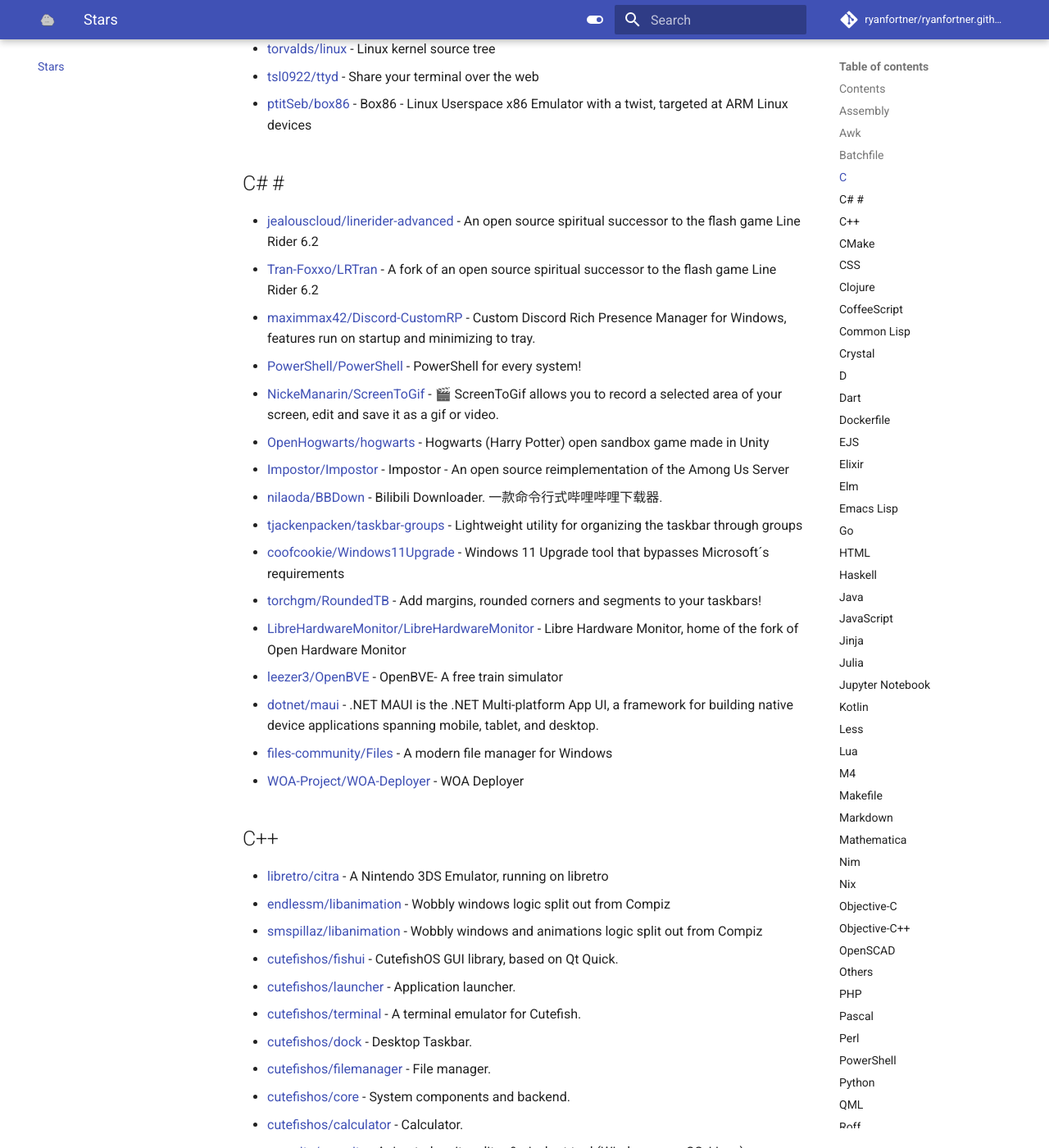
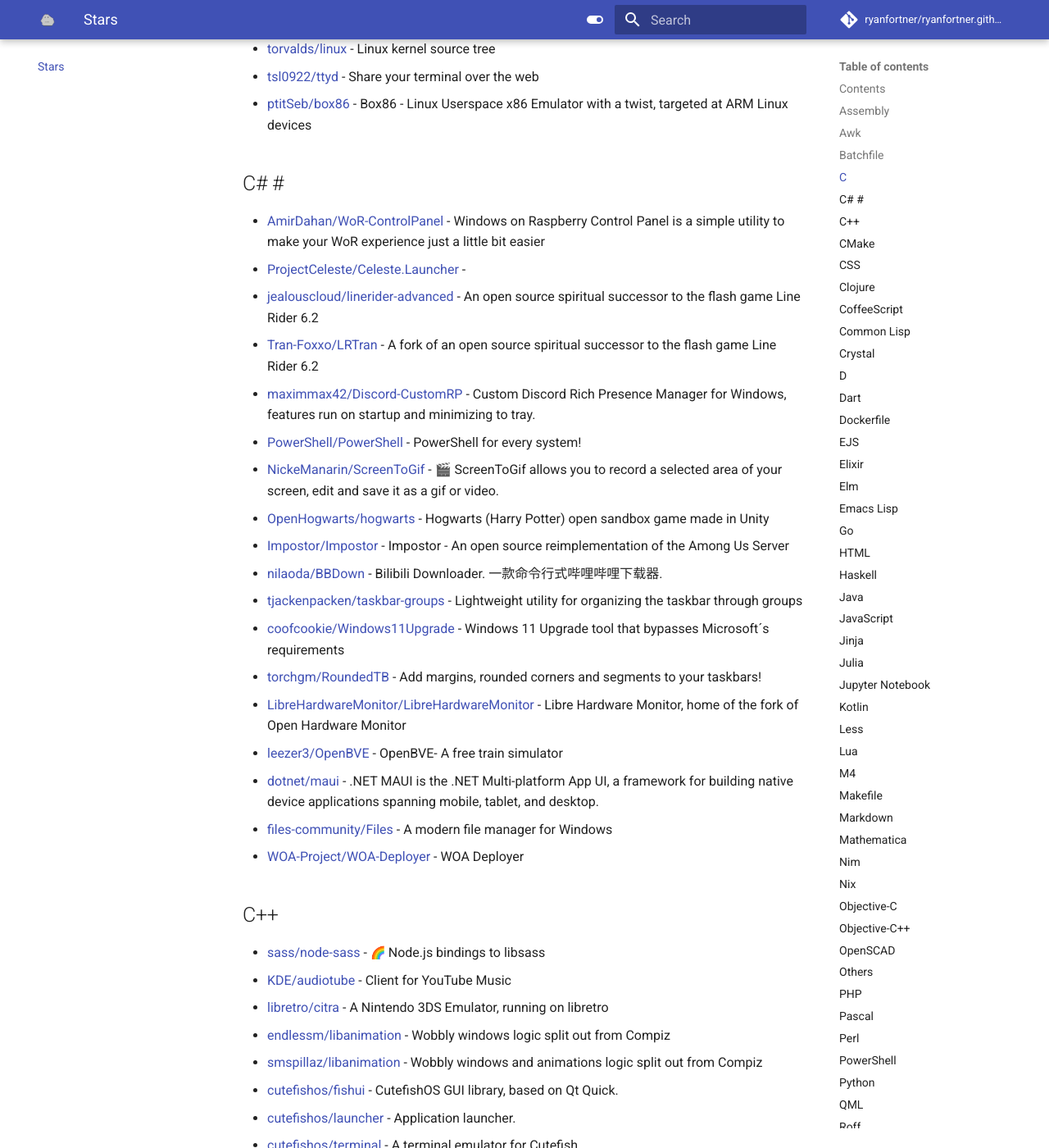
Before and after one commit to ryanfortner/ryanfortner.github.io, an MkDocs documentation site: the page built from docs/stars.md, in a window 1280 px wide and 1400 px high, scrolled down 10112 px. Shown: the whole window at 82% size. Built offline with MkDocs 1.6.1 and Material for MkDocs 9.7.7, drawn with Linux system fonts in a browser that asks for light colours; emoji names are drawn with the system emoji font; comment, search, counter and statistics services are not loaded; some of the changed text lies outside the part shown.

Commit message:
update stars.md

```diff
--- a/docs/stars.md
+++ b/docs/stars.md
@@ -255,6 +255,8 @@
 
 ## C# #
 
+- [AmirDahan/WoR-ControlPanel](https://github.com/AmirDahan/WoR-ControlPanel) - Windows on Raspberry Control Panel is a simple utility to make your WoR experience just a little bit easier
+- [ProjectCeleste/Celeste.Launcher](https://github.com/ProjectCeleste/Celeste.Launcher) -
 - [jealouscloud/linerider-advanced](https://github.com/jealouscloud/linerider-advanced) - An open source spiritual successor to the flash game Line Rider 6.2
 - [Tran-Foxxo/LRTran](https://github.com/Tran-Foxxo/LRTran) - A fork of an open source spiritual successor to the flash game Line Rider 6.2
 - [maximmax42/Discord-CustomRP](https://github.com/maximmax42/Discord-CustomRP) - Custom Discord Rich Presence Manager for Windows, features run on startup and minimizing to tray.
@@ -274,6 +276,8 @@
 
 ## C++
 
+- [sass/node-sass](https://github.com/sass/node-sass) - :rainbow: Node.js bindings to libsass
+- [KDE/audiotube](https://github.com/KDE/audiotube) - Client for YouTube Music
 - [libretro/citra](https://github.com/libretro/citra) - A Nintendo 3DS Emulator, running on libretro
 - [endlessm/libanimation](https://github.com/endlessm/libanimation) - Wobbly windows logic split out from Compiz
 - [smspillaz/libanimation](https://github.com/smspillaz/libanimation) - Wobbly windows and animations logic split out from Compiz
@@ -658,6 +664,9 @@
 
 ## Java
 
+- [stream-pi/util](https://github.com/stream-pi/util) - Stream-Pi Utilities Library
+- [stream-pi/server](https://github.com/stream-pi/server) - Stream-Pi Server
+- [stream-pi/client](https://github.com/stream-pi/client) - Stream-Pi Client
 - [konsoletyper/teavm](https://github.com/konsoletyper/teavm) - Compiler of Java bytecode to JavaScript
 - [niumoo/bing-wallpaper](https://github.com/niumoo/bing-wallpaper) - 必应每日超清壁纸（4K）
 - [oshi/oshi](https://github.com/oshi/oshi) - Native Operating System and Hardware Information
@@ -699,7 +708,7 @@
 
 - [mrcrypster/notide](https://github.com/mrcrypster/notide) - Edit local code from desktop/server online with syntax highlighting and files explorer
 - [titaniumnetwork-dev/Ultraviolet](https://github.com/titaniumnetwork-dev/Ultraviolet) - Highly sophisticated proxy used for evading internet censorship or accessing websites in a controlled sandbox using the power of service-workers and more!
-- [titaniumnetwork-dev/ultraviolet-web-app](https://github.com/titaniumnetwork-dev/ultraviolet-web-app) - Ultraviolet web application example for easy deployment (Node.js)
+- [titaniumnetwork-dev/ultraviolet-node](https://github.com/titaniumnetwork-dev/ultraviolet-node) - Ultraviolet web application example for easy deployment (Node.js)
 - [Griphitor/Griphitor](https://github.com/Griphitor/Griphitor) - Griphitor is a Code editor developed with ☕
 - [denysdovhan/bash-handbook](https://github.com/denysdovhan/bash-handbook) - :book: For those who wanna learn Bash
 - [denysdovhan/learnyoubash](https://github.com/denysdovhan/learnyoubash) - Learn you how to write your first bash script
@@ -953,6 +962,9 @@
 
 ## Others
 
+- [AmirDahan/WoR-CP-Apps](https://github.com/AmirDahan/WoR-CP-Apps) - Application Repository Used for WoR-Cp's Appstore
+- [hmsjy2017/aliyun-cli-debs](https://github.com/hmsjy2017/aliyun-cli-debs) -
+- [raspbian-addons/icons](https://github.com/raspbian-addons/icons) - Raspbian Addons project icons
 - [ossu/computer-science](https://github.com/ossu/computer-science) - :mortar_board: Path to a free self-taught education in Computer Science!
 - [dahliaOS/releases](https://github.com/dahliaOS/releases) - dahliaOS ISO releases
 - [Debian/apt](https://github.com/Debian/apt) - Mirror of the apt git repository - This is just a mirror of the upstream repository, please submit pull requests there: https://salsa.debian.org/apt-team/apt
@@ -1445,6 +1456,8 @@
 
 ## Shell
 
+- [BernardoGiordano/signal-desktop-pi4](https://github.com/BernardoGiordano/signal-desktop-pi4) - A bash script to compile Signal Desktop for the Raspberry Pi 4 on Ubuntu 21.04.
+- [hmsjy2017/g-debs](https://github.com/hmsjy2017/g-debs) -
 - [Crilum/Github-Actions-App-Builds](https://github.com/Crilum/Github-Actions-App-Builds) - Automatically generates packages for arm.
 - [M0Rf30/simonpi](https://github.com/M0Rf30/simonpi) - A quick & dirty script to emulate Raspberry PI family devices on your laptop.
 - [Crilum/styleprompt](https://github.com/Crilum/styleprompt) - Create and manage bash prompts
@@ -1544,6 +1557,7 @@
 - [Mangeshrex/rxfetch](https://github.com/Mangeshrex/rxfetch) - A custom system info fetching tool
 - [Botspot/rpi-flashplayer](https://github.com/Botspot/rpi-flashplayer) - Restore Adobe Flash Player so it can run on Raspberry Pi again
 - [ryanfortner/pi-ware](https://github.com/ryanfortner/pi-ware) -
+- [ryanfortner/snapdrop-rpi](https://github.com/ryanfortner/snapdrop-rpi) - A Progressive Web App for local file sharing
 - [ryanfortner/au-sh](https://github.com/ryanfortner/au-sh) - autoupdate script
 - [ryanfortner/pi-apps](https://github.com/ryanfortner/pi-apps) - Raspberry Pi App Store for Open Source Projects
 - [billw2/rpi-clone](https://github.com/billw2/rpi-clone) - A shell script to clone a booted disk.
```
Also changed, not shown: other parts of docs/stars.md (+2 -1 lines).
